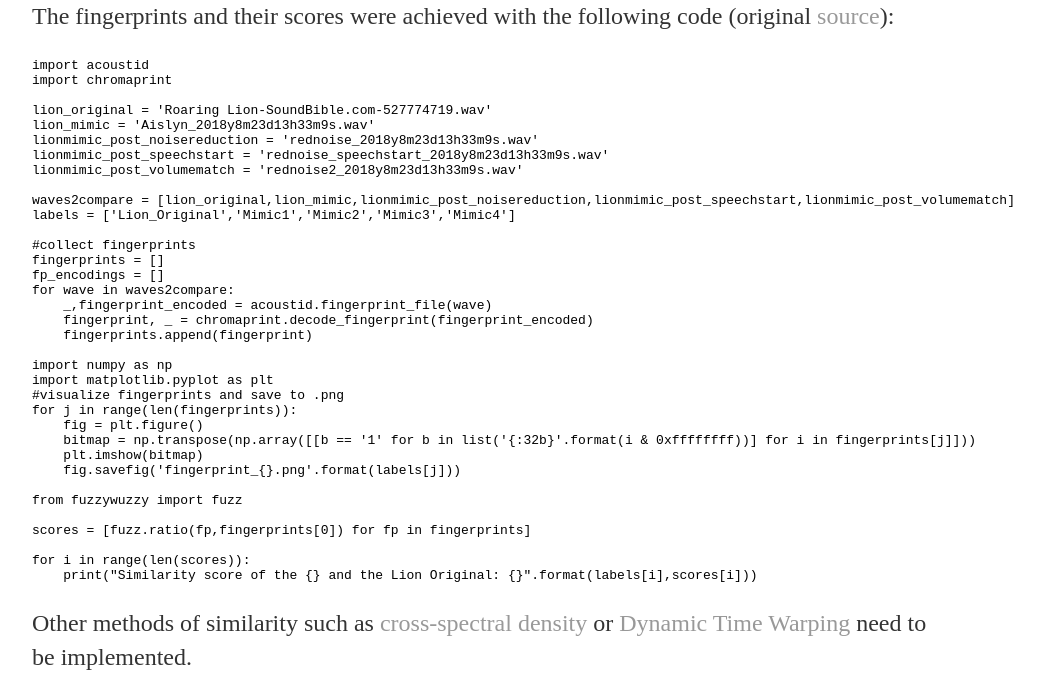
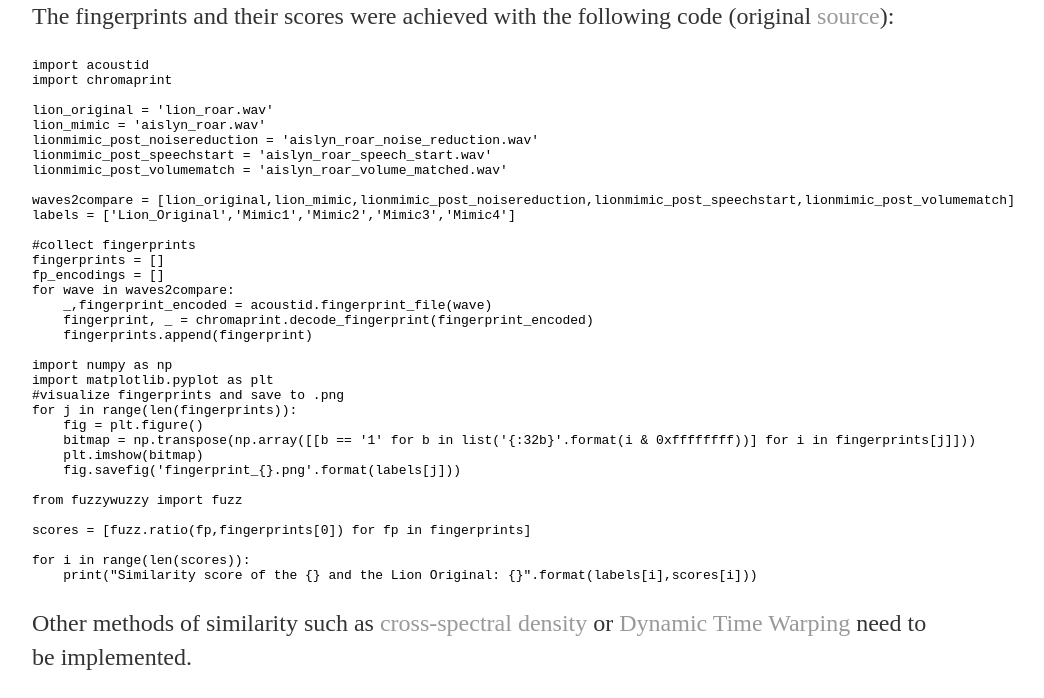
Before and after one commit to a-n-rose/a-n-rose.github.io, a Jekyll site: the page built from _posts/2018-08-01-mimic-master.md, in a window 1280 px wide and 900 px high, scrolled down 11588 px, cut to the strip 202-900 px from the top of the window. Shown: the whole strip, without its empty margins (160-1204 px from the left). Built offline with Jekyll 4.4.1, drawn with Linux system fonts in a browser that asks for light colours.

Commit message:
added more intuitive names to the files used

```diff
--- a/_posts/2018-08-01-mimic-master.md
+++ b/_posts/2018-08-01-mimic-master.md
@@ -248,11 +248,11 @@ The fingerprints and their scores were achieved with the following code (origina
 import acoustid
 import chromaprint
 
-lion_original = 'Roaring Lion-SoundBible.com-527774719.wav'
-lion_mimic = 'Aislyn_2018y8m23d13h33m9s.wav'
-lionmimic_post_noisereduction = 'rednoise_2018y8m23d13h33m9s.wav'
-lionmimic_post_speechstart = 'rednoise_speechstart_2018y8m23d13h33m9s.wav'
-lionmimic_post_volumematch = 'rednoise2_2018y8m23d13h33m9s.wav'
+lion_original = 'lion_roar.wav'
+lion_mimic = 'aislyn_roar.wav'
+lionmimic_post_noisereduction = 'aislyn_roar_noise_reduction.wav'
+lionmimic_post_speechstart = 'aislyn_roar_speech_start.wav'
+lionmimic_post_volumematch = 'aislyn_roar_volume_matched.wav'
 
 waves2compare = [lion_original,lion_mimic,lionmimic_post_noisereduction,lionmimic_post_speechstart,lionmimic_post_volumematch]
 labels = ['Lion_Original','Mimic1','Mimic2','Mimic3','Mimic4']
```
